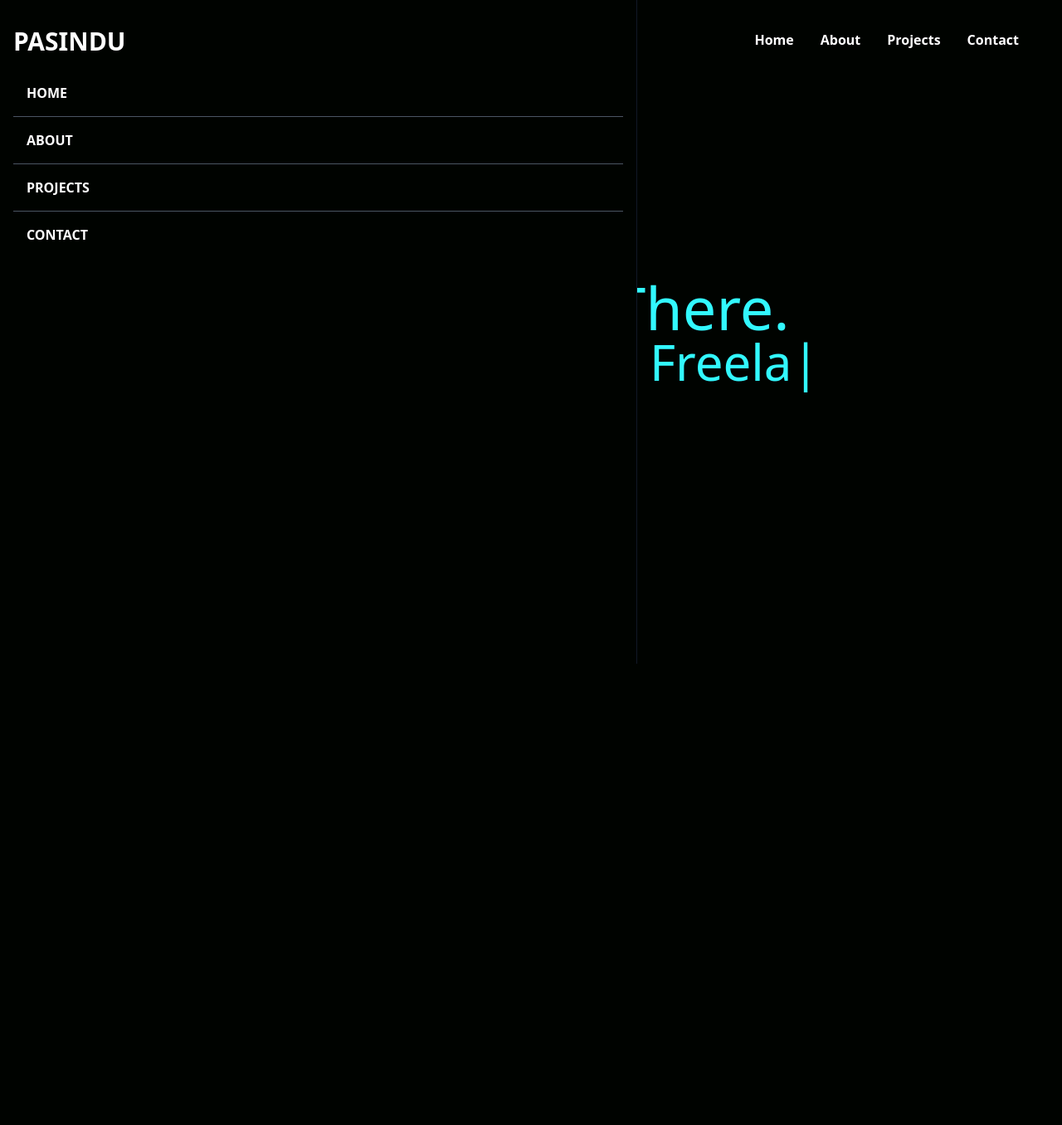
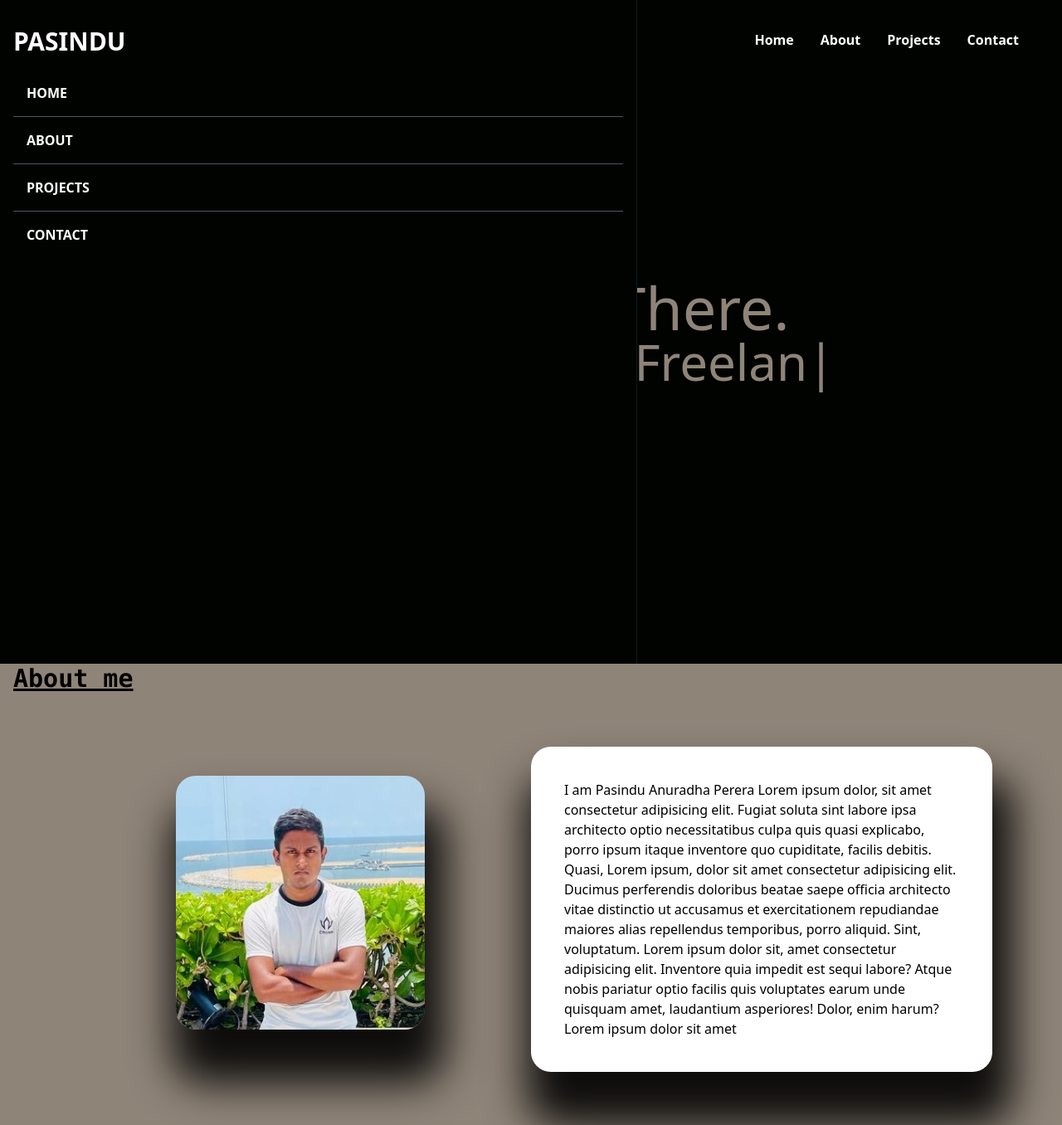
Before and after one commit to pasinduanuradhaperera/mysiteReactActual, a React (Create React App) app: page / in a window 1280 px wide. Shown: the whole page at 83% size. Before the commit the page ends 800 px from the top, so only its background shows below. Built offline with nearby package versions, Linux system fonts and the light colour scheme.

Commit message:
about section

```diff
--- a/src/App.js
+++ b/src/App.js
@@ -1,8 +1,8 @@
 import React from 'react';
 import Navbar from "./components/Navbar";
 import Hero from './components/Hero';
-import pic from './assets/star.jpg'
-import blur from './assets/overlay.png'
+import About from './components/About';
+
 
 
 function App() {
@@ -10,6 +10,7 @@ function App() {
     <div>
       <Navbar />
       <Hero />
+      <About/>
 
     </div>
   );
--- /dev/null
+++ b/src/components/About.jsx
@@ -0,0 +1,25 @@
+import React from 'react';
+import me from'../assets/me2.jpeg';
+const About = () => {
+  return (
+    <div className='w-full  bg-[#8f8478]'>
+        <p className='text-3xl font-extrabold pl-4 font-mono'><u>About me</u></p>
+        <div className='  p-16 max-w-[1240px] mx-auto grid md:grid-cols-2  grid-cols-1 items-center'>
+            <div className='flex items-center justify-center pb-4'>
+                <img className='w-[300px] sm:w-[300px] md:w-[300px] rounded-3xl shadow-[10px_50px_50px_15px_rgba(0,0,0,0.9)]' src={me} alt='me' />
+
+            </div>
+            <div className='bg-white p-10 rounded-3xl shadow-[10px_50px_50px_15px_rgba(0,0,0,0.9)]'>
+                <p>
+                    I am Pasindu Anuradha Perera
+                    Lorem ipsum dolor, sit amet consectetur adipisicing elit. Fugiat soluta sint labore ipsa architecto optio necessitatibus culpa quis quasi explicabo, porro ipsum itaque inventore quo cupiditate, facilis debitis. Quasi, Lorem ipsum, dolor sit amet consectetur adipisicing elit. Ducimus perferendis doloribus beatae saepe officia architecto vitae distinctio ut accusamus et exercitationem repudiandae maiores alias repellendus temporibus, porro aliquid. Sint, voluptatum. Lorem ipsum dolor sit, amet consectetur adipisicing elit. Inventore quia impedit est sequi labore? Atque nobis pariatur optio facilis quis voluptates earum unde quisquam amet, laudantium asperiores! Dolor, enim harum? Lorem ipsum dolor sit amet
+
+                </p>
+            </div>
+        </div>
+
+    </div>
+  )
+}
+
+export default About
--- a/src/components/Hero.jsx
+++ b/src/components/Hero.jsx
@@ -4,7 +4,7 @@ import pic from '../assets/me.jpeg'
 const Hero = () => {
     return (
         <div>
-            <div className='text-white md:flex justify-center items-center mx-w-[800px]  w-full h-screen mx-auto text-center mt-[-96px] align-middle' >
+            <div className='text-white md:flex justify-center items-center mx-w-[800px] min-h-[660px]  w-full h-screen mx-auto text-center mt-[-96px] align-middle' >
 
                 <div className='flex items-center justify-center md:pt-0  pt-[96px] '>
                     <div className='rounded-3xl overflow-hidden'>
@@ -12,11 +12,11 @@ const Hero = () => {
                     </div>
                 </div>
                 <div className=' flex flex-col justify-center md:min-w-[600px]  min-w-[360px]'>
-                    <h1 className='md:text-7xl sm:text-6xl text-5xl  text-[#32f8ff]'>Hi, There.</h1>
+                    <h1 className='md:text-7xl sm:text-6xl text-5xl  text-[#8f8478]'>Hi, There.</h1>
                     <div className='flex justify-center items-center'>
                         <h1 className='md:text-6xl sm:text-5xl text-4xl'>I am a&nbsp; </h1>
                         <Typed
-                            className='md:text-6xl sm:text-5xl text-4xl text-[#32f8ff]'
+                            className='md:text-6xl sm:text-5xl text-4xl text-[#8f8478]'
                             strings={['Programmer', 'Freelancer', 'Designer']}
                             typeSpeed={120}
                             backSpeed={140}
--- a/src/components/Navbar.jsx
+++ b/src/components/Navbar.jsx
@@ -9,7 +9,7 @@ const Navbar = () => {
   }
   return (
     <div className=' flex justify-between items-center h-24 max-w-[1240px] mx-auto px-4 text-white'>
-        <h1 className='w-full text-3xl font-bold  text-[#32f8ff]'>PASINDU</h1>
+        <h1 className='w-full text-3xl font-bold  text-[#8f8478]'>PASINDU</h1>
         <ul className='hidden md:flex'>
           <li className='p-4 font-bold'>Home</li>
           <li className='p-4 font-bold'>About</li>
```
Also changed, not shown: src/assets/me2.jpeg (added).
